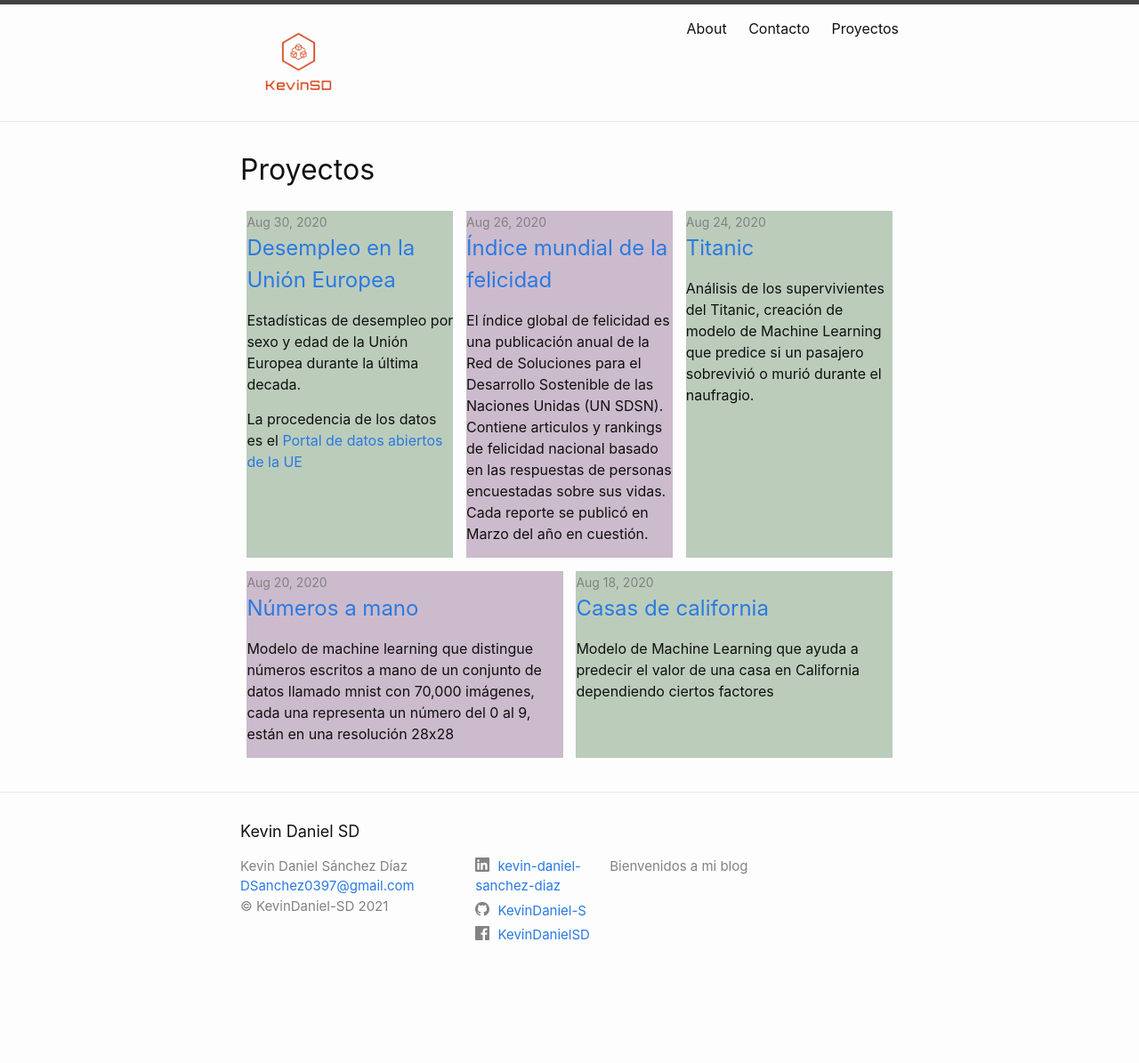
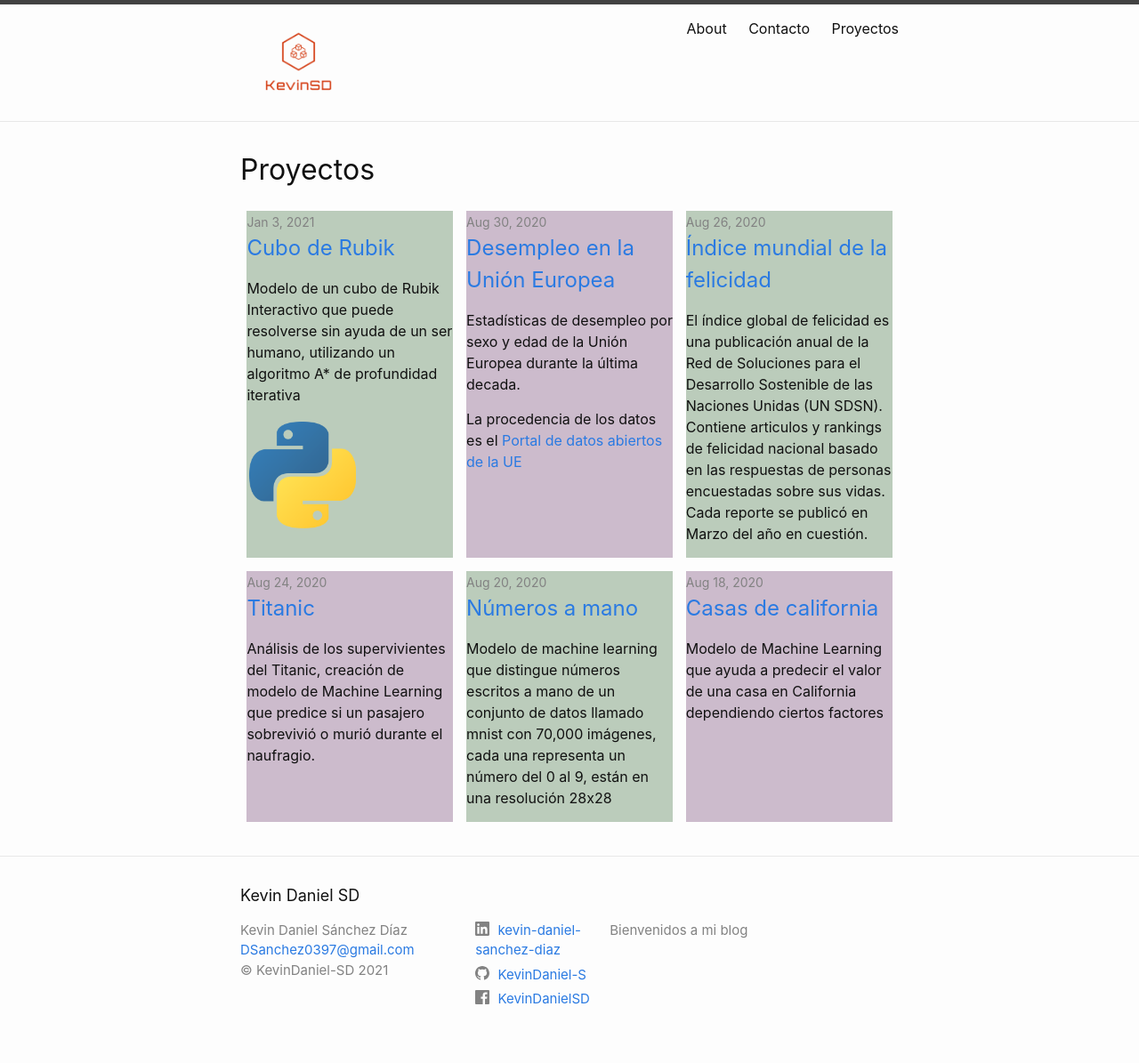
Before and after one commit to KevinDaniel-S/KevinDaniel-S.github.io, a Jekyll site: the page built from proyectos.markdown, in a window 1280 px wide. Shown: the whole page at 89% size. Built offline with Jekyll 4.4.1, drawn with Linux system fonts in a browser that asks for light colours; before the commit the page ends 1123 px from its top, so only the background shows below that; part of the change alters nothing that is shown.

Commit message:
Rubik's cube

````diff
--- /dev/null
+++ b/_posts/2021-01-03-Cubo-Rubik.md
@@ -0,0 +1,362 @@
+---
+layout: post
+title:  "Cubo de Rubik"
+date:   2021-01-03 13:21:00 -0600
+category: ProblemSolver
+---
+
+Modelo de un cubo de Rubik Interactivo que puede resolverse sin ayuda de un ser humano,
+utilizando un algoritmo A\* de profundidad iterativa
+
+<div class="row">
+  <div class="col">
+    <img src="\images\rubik\python_logo.png" alt="python logo" width="120"/>
+  </div>
+  <!--more-->
+  <div class="col">
+    <img src="\images\rubik\pygame_logo.png" alt="python logo" width="300"/>
+  </div>
+</div>
+
+El cubo de Rubik es una figura tridimensional que fue pensado como un puzzle el cual se pueden
+girar sus caras de tal forma que cada giro cambie el orden de los colores que contiene cada una
+de sus caras, el estado solucionado está definido como un cubo el cual tiene un sólo color en cada
+una de sus caras.
+
+El puzzle en cuestión está compuesto por 26 cuboides más pequeños, existen 3 variaciones de estos
+cuboides:
+
+- **Centro**: Su función principal es fungir como eje de simetría, de tal forma que al momento de girar
+cada una cara los centros mantendrán su posición, el cubo contiene 6 piezas de este tipo.
+
+- **Arista**: Esta pieza se encuentra entre dos centros diferentes, por lo que contiene dos colores diferentes.
+
+- **Esquina**: Esta pieza contiene 3 colores diferentes. cada esquina se encuentra entre tres aristas,
+lo que la convierte en la pieza con más orientaciones diferentes.
+
+Cada giro del cubo de Rubik es un grupo cíclico de rango 4, lo que nos dice que al hacer
+4 veces el mismo giro, el cubo retomará la forma que tenía antes de hacer el primero de los 4 giros.
+
+El cubo tiene un total de **43 252 003 274 489 856 000** combinaciones posibles lo que hace que resolverlo
+por movimientos al azar sea prácticamente imposible.
+
+## Modelado del cubo de Rubik
+
+### Colores del cubo
+
+Para representar los colores utilicé tri-tuplas que representan los colores en formato RGB
+
+```python
+  GREEN  = (0,   155, 72)
+  BLACK  = (0,   0,   0)
+  WHITE  = (255, 255, 255)
+  RED    = (183, 18,  52)
+  YELLOW = (255, 213, 0)
+  BLUE   = (0,   70,  173)
+  ORANGE = (255, 88,  0)
+```
+
+### Modelado de las caras del cubo
+
+Para modelar las caras utilicé listas que contienen el color de cada una de las piezas que contienen
+esa cara, sin contar la pieza central ya que esta no cambia de posición.
+El cubo se genera con los colores del cubo resuelto.
+
+
+```python
+  class Rubik_cube:
+    def __init__(self):
+      self.up = [WHITE]*8
+      self.left = [RED]*8
+      self.center = [BLUE]*8
+      self.right = [ORANGE]*8
+      self.back = [GREEN]*8
+      self.down = [YELLOW]*8
+```
+
+### Modelado de los giros del cubo
+
+Cada cara puede hacer 3 tipos de giros, sentido horario, sentido anti-horario y un giro de 180º,
+ya que los giros están formados por permutaciones, entonces se creó un método que permite hacer
+las permutaciones entre una lista de elementos.
+
+Si al método se le da el parámetro "face" esto quiere decir, que todas las permutaciones se darán en
+la misma cara, en dicho caso sólo se le dará la posición que intercambiará las piezas.
+
+En caso contrarío se le pasarán una serie de argumentos en forma de tupla que equivaldrían a la cara
+y la posición que se hará cada permutación
+
+```python
+    def permutate(self, *args, **kwargs):
+        if "face" in kwargs:
+            face = kwargs["face"]
+            face[args[0]], face[args[1]], face[args[2]], face[args[3]] =\
+                face[args[3]], face[args[0]], face[args[1]], face[args[2]]
+        else:
+            args[0][0][args[0][1]], args[1][0][args[1][1]], args[2][0][args[2][1]], args[3][0][args[3][1]] =\
+                args[3][0][args[3][1]], args[0][0][args[0][1]], args[1][0][args[1][1]], args[2][0][args[2][1]]
+```
+
+Los tres tipos de giros contendrán la misma lógica, le enviarán a las piezas al método de permutación
+y este se encargará de hacer los giros.
+Cada movimiento afecta a 20 colores diferentes, pero al ser permutaciones de grado 4, eso significa
+que cada giro hace 5 permutaciones simultaneas, de las cuales 2 pertenecen a la misma cara y las 3
+restantes pertenecen a las caras adyacentes, dos por las esquinas y otra por el centro.
+
+```python
+  def move_up_prime(self):
+    # Giro de la cara
+    self.permutate(0, 2, 7, 5, face=self.up)
+    self.permutate(1, 4, 6, 3, face=self.up)
+
+    # Giro del centro
+    self.permutate((self.back, 1), (self.right, 1),
+      (self.center, 1), (self.left, 1))
+
+    # Giro de las esquinas
+    self.permutate((self.back, 0), (self.right, 0),
+      (self.center, 0), (self.left, 0))
+    self.permutate((self.back, 2), (self.right, 2),
+      (self.center, 2), (self.left, 2))
+```
+
+Para realizar el giro en sentido antihorario se envían los datos, pero de forma inversa.
+
+En caso de la versión de 180º, se ejecuta dos veces la versión de giro horario.
+
+```python
+  def move_up_180(self):
+    self.move_up()
+    self.move_up()
+```
+### Deshacer el cubo
+
+Para deshacer el cubo se harán giros de forma aleatoria de tal forma que no se gire la misma
+cara dos veces seguidas y en caso de que se gire una cara y su cara opuesta de forma consecutiva,
+no se podrán girar ninguna de las dos hasta que una tercera cara sea girada. De esta forma se evitará
+que el cubo genere estados que no estén completamente deshechos.
+
+Ya que el número máximo de movimientos que se requieren para la solución de cualquier estado del
+cubo de Rubik son 20, sólo se harán 20 movimientos para deshacer el cubo.
+
+Los movimientos se guardarán en una lista de listas que incluyen cada uno de los movimientos posibles.
+
+Las caras opuestas están definidas en un diccionario, cuyas claves y valores están especificados
+con el índice de los movimientos.
+
+El resultado se enviará en forma de lista de métodos, de esta forma se podrá ejecutar en otras partes
+del código.
+
+```python
+  def shuffle(self):
+    complements = {0:3, 1:4, 2:5, 3:0, 4:1, 5:2}
+    counter = 0
+    result = []
+    moves = [[self.move_up,     self.move_up_180,     self.move_up_prime],
+             [self.move_left,   self.move_left_180,   self.move_left_prime],
+             [self.move_center, self.move_center_180, self.move_center_prime],
+             [self.move_down,   self.move_down_180,   self.move_down_prime],
+             [self.move_right,  self.move_right_180,  self.move_right_prime],
+             [self.move_back,   self.move_back_180,   self.move_back_prime]]
+    first = None
+    second = None
+    while(counter < 20):
+      choices = random.choice(moves)
+      if choices == first or choices == second:
+        continue
+      if first == None:
+        first = choices
+      else:
+        index = moves.index(choices)
+        if complements[index]==moves.index(first):
+          second = choices
+        else:
+          first = choices
+          second = None
+      choice = random.choice(choices)
+      result.append(choice)
+      counter += 1
+    return result
+```
+### Representación del objeto del cubo de Rubik
+
+Para que la información que contiene el cubo de Rubik pueda ser utilizada en otras partes del código,
+se necesita hacer una representación del objeto, en este caso se cambiarán los valores que contienen
+las caras, por las iniciales del color que los representa, separando cada cara con un espacio.
+
+Para cambiar la tupla por un string se utilizará un diccionario que contiene como claves las tuplas
+que representan los colores y sus valores será la primera letra de cada color.
+
+```python
+colors = {GREEN:"G", WHITE:"W", RED: "R",
+          YELLOW:"Y", BLUE:"B", ORANGE: "O"}
+```
+
+Ese diccionario se utilizará para crear el string que contiene la representación del cubo de Rubik
+
+```python
+  def __repr__(self):
+    result = ""
+    for color in self.up:
+      result += colors[color]
+      result += " "
+    for color in self.left:
+      result += colors[color]
+      result += " "
+    for color in self.center:
+      result += colors[color]
+      result += " "
+    for color in self.right:
+      result += colors[color]
+      result += " "
+    for color in self.back:
+      result += colors[color]
+      result += " "
+    for color in self.down:
+      result += colors[color]
+      result += " "
+    return result
+```
+
+### Obtener la puntuación del cubo
+
+Para el desarrollo de la heurística, se necesita puntuar el estado actual del cubo, de esta forma
+se sabrá si un movimiento mejorará el puntaje del cubo o lo empeorará, de esta forma, el algoritmo
+no tendrá que revisar todas las combinaciones posibles, sino que solo revisará las mejores opciones
+disponibles.
+
+Para determinar el puntaje se tomó en cuenta cada color que contiene las caras, si el color pertenece
+a la cara, entonces no se sumará nada, si el color pertenece a la cara opuesta, entonces se sumarán dos
+puntos y en dado caso de que el color pertenezca a alguna de las caras adyacentes se sumará un punto.
+El algoritmo decidirá el movimiento que dé el puntaje con menor valor.
+
+Un cubo resuelto dará una puntuación de 0.
+
+```python
+  def getScore(self):
+    i = 0
+    count = 0
+    colors = ["W", "R", "B", "O", "G", "Y"]
+    for c in repr(self):
+      if c == " ":
+        i += 1
+        continue
+      if c == colors[i]:
+        count += 0
+      elif c == complements[colors[i]]:
+        count += 2
+      else:
+        count += 1
+    return count
+```
+
+### Obtener una copia del cubo
+
+Durante la ejecución del programa se necesitarán crear copias del cubo original, ya que tendremos
+que probar las diferentes posibilidades y verificar la que nos otorgue más posibilidades de lograr
+nuestro objetivo.
+
+```python
+  def getCopy(self):
+    copy = Rubik_cube()
+    for i in range(8):
+      copy.up[i] = self.up[i]
+      copy.left[i] = self.left[i]
+      copy.center[i] = self.center[i]
+      copy.right[i] = self.right[i]
+      copy.back[i] = self.back[i]
+      copy.down[i] = self.down[i]
+    return copy
+```
+
+## Resolver el cubo de Rubik
+
+Para la resolución del cubo se creará una lista de strings que contienen cada uno de los giros
+disponibles, pero los métodos estarán guardados con respecto a la copia, en lugar del cubo original.
+El nodo actual será una copia del cubo de Rubik original, y las copias en las que se evaluarán las
+posibilidades son copias del cubo del nodo actual.
+
+En caso de que el cubo esté resuelto desde el primer momento se enviará un print, para evitar que
+cause un error al no enviar ningún paso.
+
+Para obtener el mejor movimiento, ejecutaremos cada uno de los movimientos posibles y guardaremos
+su calificación en un diccionario. Con el cual podremos verificar cual de ellos es la mejor opción.
+
+Cuando conozcamos cuál es el mejor de los movimientos tendremos que actualizar el nodo actual,
+por lo cual cambiaremos el método en forma de string de "copy" a "current", y lo ejecutaremos,
+de esta forma actualizaremos el nodo actual. Agregaremos la representación del cubo a una lista para
+evitar que los estados se repitan.
+
+Por último agregaremos, el método a la lista del resultado, cambiándolo para que este referenciando
+al cubo original, en lugar de una copia.
+
+```python
+def solve(cube):
+  path = []
+  current = cube.getCopy()
+  currentScore = cube.getScore()
+  if(currentScore==0):
+    return [print]
+  result = []
+  moves = [["copy.move_up()",     "copy.move_up_180()",     "copy.move_up_prime()"],
+           ["copy.move_left()",   "copy.move_left_180()",   "copy.move_left_prime()"],
+           ["copy.move_center()", "copy.move_center_180()", "copy.move_center_prime()"],
+           ["copy.move_down()",   "copy.move_down_180()",   "copy.move_down_prime()"],
+           ["copy.move_right()",  "copy.move_right_180()",  "copy.move_right_prime()"],
+           ["copy.move_back()",   "copy.move_back_180()",   "copy.move_back_prime()"]]
+  count = 0
+  while(count < 100 and current.getScore()!=0):
+    scores = {}
+    path.append(str(current))
+    count += 1
+    for face in moves:
+      for move in face:
+        copy = current.getCopy()
+        exec(move)
+        if(str(copy) in path):
+          continue
+        scores[move] = copy.getScore()
+    best = min(scores, key=scores.get)
+    update = best[:1] + "urrent" + best[4:]
+    exec(update)
+    moving = "result.append("+best[:1] + "ube" + best[4:-2]+")"
+    exec(moving)
+
+  return result
+```
+
+## Entorno gráfico del cubo de Rubik
+
+Para la representación gráfica del cubo de Rubik utilicé la librería pygame de python, la cual me
+permite dibujar gráficos en 2D.
+
+La pantalla tiene un tamaño de 1000x600, cada pieza del cubo de Rubik tendrá un tamaño de 25x25,
+los botones para interactuar con el cubo están agrupados en 3 columnas y 6 filas,
+las columnas corresponden a los giros antihorario, 180º y horario respectivamente, y cada color
+corresponde a la cara que se girará.
+
+Adicionalmente hay dos botones, uno que permitirá deshacer completamente el cubo y otro que llamará
+al algoritmo de resolución.
+
+Dependiendo de la coordenada en la que se realice el clic, ejecutará una acción u otra.
+
+Los métodos de deshacer y resolver retornan una lista de movimientos para que al momento de ejecutar
+los movimientos se puedan apreciar los giros que se hacen y no sólo el resultado final.
+
+Así que se llama a un método que ejecutará cada método de la lista, actualizará la pantalla en las
+coordenadas del cubo y hará una pausa para que se pueda apreciar el movimiento.
+
+```python
+def execute(methods):
+    for method in methods:
+      method()
+      paint_cube()
+      pygame.display.update((300, 0, 600, 600))
+      time.sleep(0.25)
+```
+
+### Resultado final
+
+![Cubo resuelto](\images\rubik\Solved.png)
+
+![Cubo deshecho](\images\rubik\Unsolved.png)
--- a/_sass/minima/_layout.scss
+++ b/_sass/minima/_layout.scss
@@ -204,6 +204,17 @@
   flex-wrap: wrap;
 }
 
+.row {
+  display: flex;
+  flex-wrap: wrap;
+}
+
+.row .col{
+  margin: 1%;
+  width: 30%;
+  flex-grow: 1;
+}
+
 .flexbox .col {
   margin: 1%;
   width: 30%;
````
Also changed, not shown: images/rubik/Solved.png (added), images/rubik/Unsolved.png (added), images/rubik/pygame_logo.png (added), images/rubik/python_logo.png (added).
